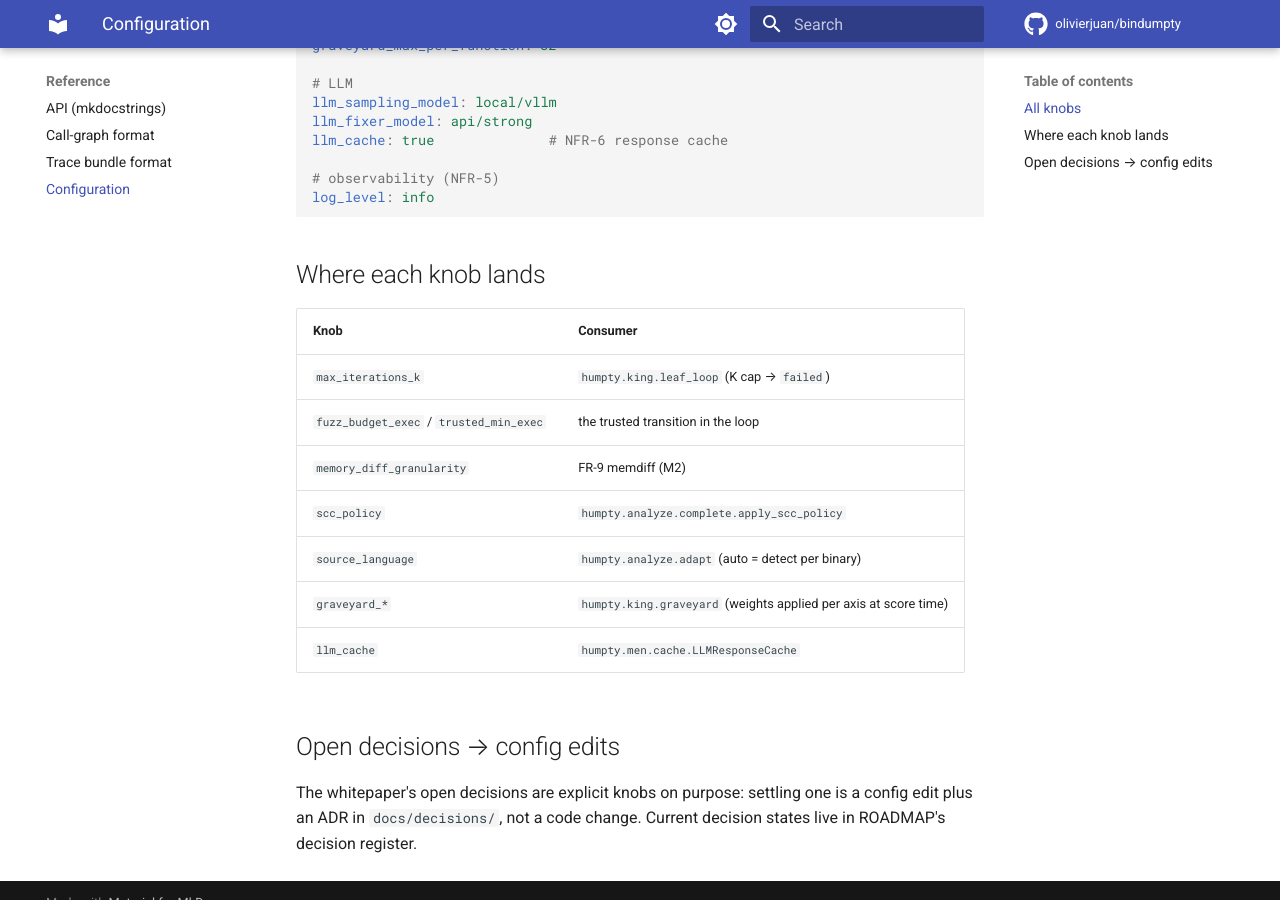
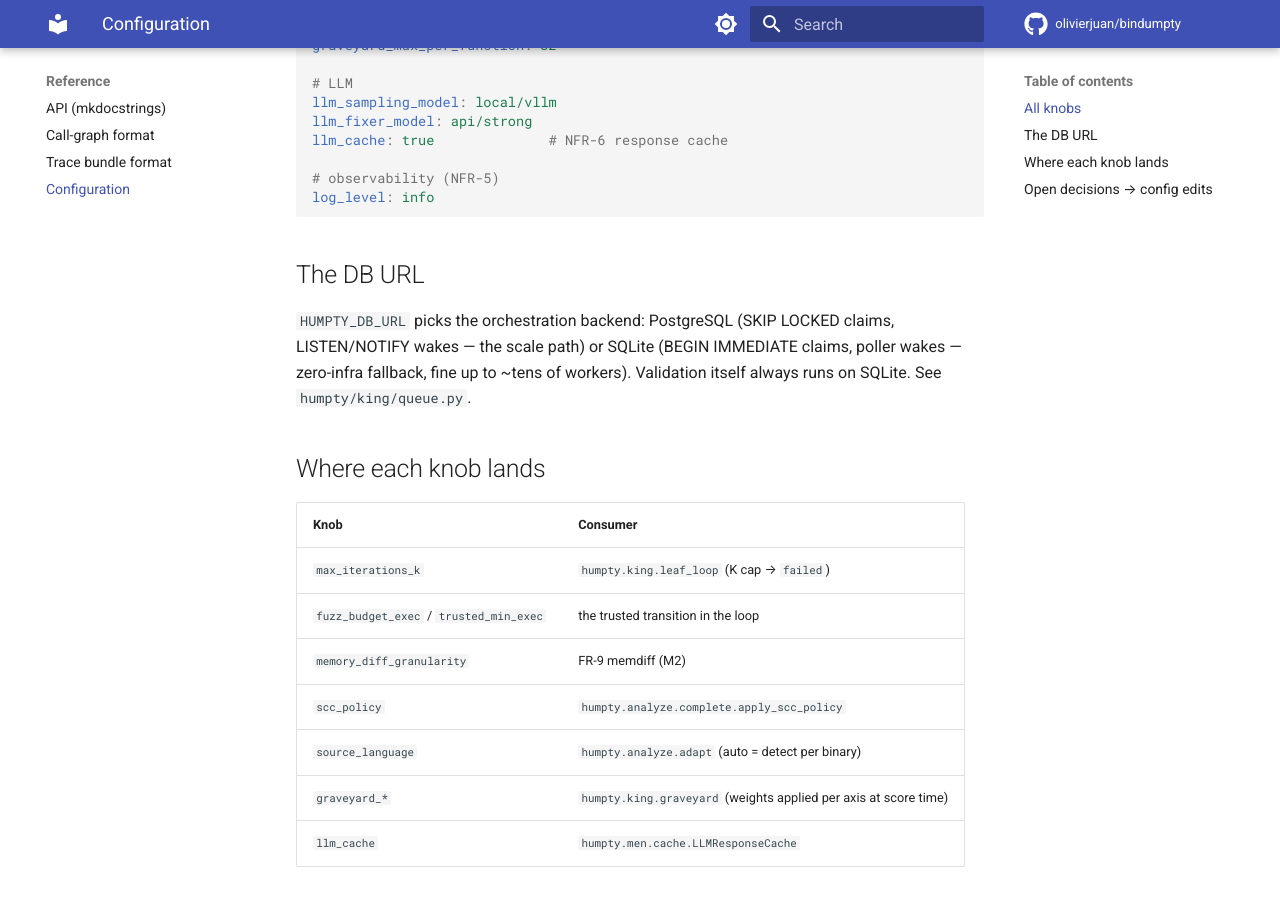
Before and after one commit to olivierjuan/bindumpty, an MkDocs documentation site: the page built from docs/reference/configuration.md, in a window 1280 px wide and 900 px high, scrolled down 808 px. Built offline with MkDocs 1.6.1 and Material for MkDocs 9.7.7, drawn with Linux system fonts in a browser that asks for light colours; comment, search, counter and statistics services are not loaded.

Commit message:
docs: configuration reference documents the DB-URL backend choice

````diff
--- a/docs/reference/configuration.md
+++ b/docs/reference/configuration.md
@@ -41,6 +41,13 @@ llm_cache: true              # NFR-6 response cache
 log_level: info
 ```
 
+## The DB URL
+
+`HUMPTY_DB_URL` picks the orchestration backend: PostgreSQL (SKIP LOCKED
+claims, LISTEN/NOTIFY wakes — the scale path) or SQLite (BEGIN IMMEDIATE
+claims, poller wakes — zero-infra fallback, fine up to ~tens of workers).
+Validation itself always runs on SQLite. See `humpty/king/queue.py`.
+
 ## Where each knob lands
 
 | Knob | Consumer |
````
